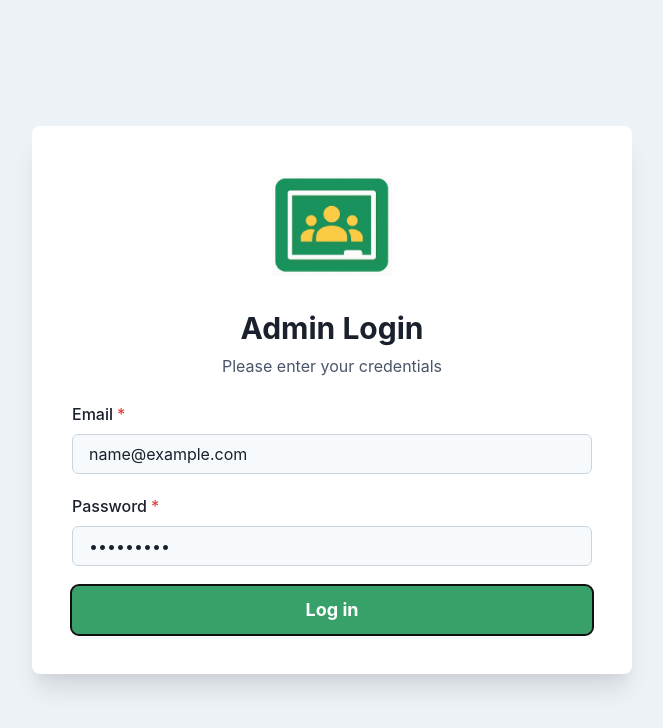
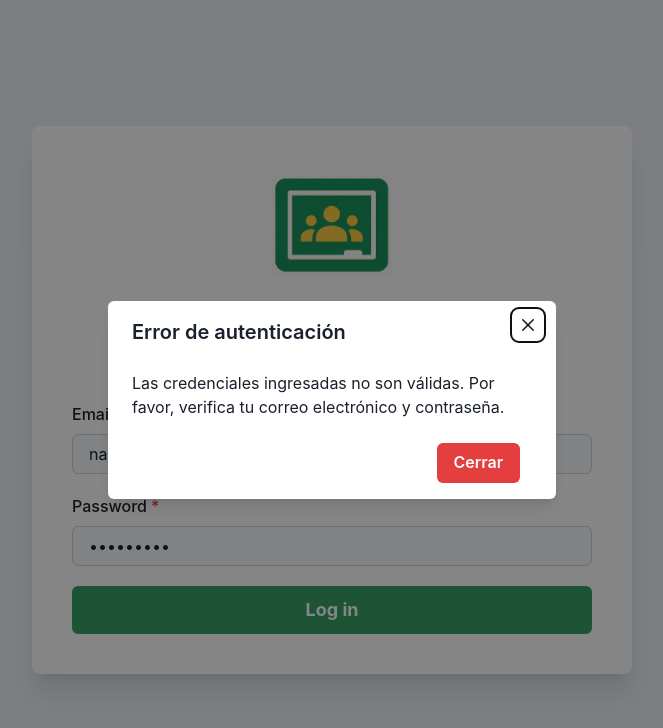
Before and after one commit to ClassConnect-2025C1/Classconnect-BackOffice-FrontEnd, a React (Vite) app in the folder backoffice/: page /login in a window 1280 px wide. Both pictures are taken after typing "name@example.com", "Sample123" into the empty fields and a click on the button "Log in". Shown: the top 728 px of the page, without its empty margins (308-971 px from the left). Built offline with nearby package versions, Linux system fonts and the light colour scheme; no server answers.

Commit message:
feat: connect back login

```diff
--- a/backoffice/src/pages/Login.tsx
+++ b/backoffice/src/pages/Login.tsx
@@ -11,15 +11,25 @@ import {
   FormLabel,
   FormErrorMessage,
   Flex,
+  Modal,
+  ModalOverlay,
+  ModalContent,
+  ModalHeader,
+  ModalBody,
+  ModalFooter,
+  ModalCloseButton,
+  useDisclosure,
 } from "@chakra-ui/react";
 import logo from "../assets/logo.png";
 import { useNavigate } from "react-router-dom";
+
 interface LoginFormProps {
   onSubmit: (data: { email: string; password: string }) => void;
 }
 
 const LoginForm: React.FC<LoginFormProps> = ({ onSubmit }) => {
   const navigate = useNavigate();
+  const { isOpen, onOpen, onClose } = useDisclosure();
   const [email, setEmail] = useState("");
   const [password, setPassword] = useState("");
   const [emailError, setEmailError] = useState("");
@@ -61,13 +71,16 @@ const handleSubmit = async (e: React.FormEvent) => {
         if (!response.ok) {
           throw new Error("Credenciales inválidas");
         }
-
+        const token = response.headers.get("Authorization");
+        if (token) {
+          localStorage.setItem("token", token);
+        }
         const data = await response.json();
         // Aquí puedes guardar el token recibido y redirigir al usuario
         navigate("/home");
       } catch (error) {
         // Manejo de errores, por ejemplo, mostrar un mensaje al usuario
-      console.error(error);
+        onOpen(); // Mostrar el modal de error
       }
     }
   };
@@ -152,6 +165,23 @@ const handleSubmit = async (e: React.FormEvent) => {
           </VStack>
         </form>
       </Box>
+
+      {/* Modal de error de autenticación */}
+      <Modal isOpen={isOpen} onClose={onClose} isCentered>
+        <ModalOverlay />
+        <ModalContent>
+          <ModalHeader>Error de autenticación</ModalHeader>
+          <ModalCloseButton />
+          <ModalBody>
+            Las credenciales ingresadas no son válidas. Por favor, verifica tu correo electrónico y contraseña.
+          </ModalBody>
+          <ModalFooter>
+            <Button colorScheme="red" mr={3} onClick={onClose}>
+              Cerrar
+            </Button>
+          </ModalFooter>
+        </ModalContent>
+      </Modal>
     </Flex>
   );
 };
```
Lines whose indentation alone changed are shown as unchanged.
